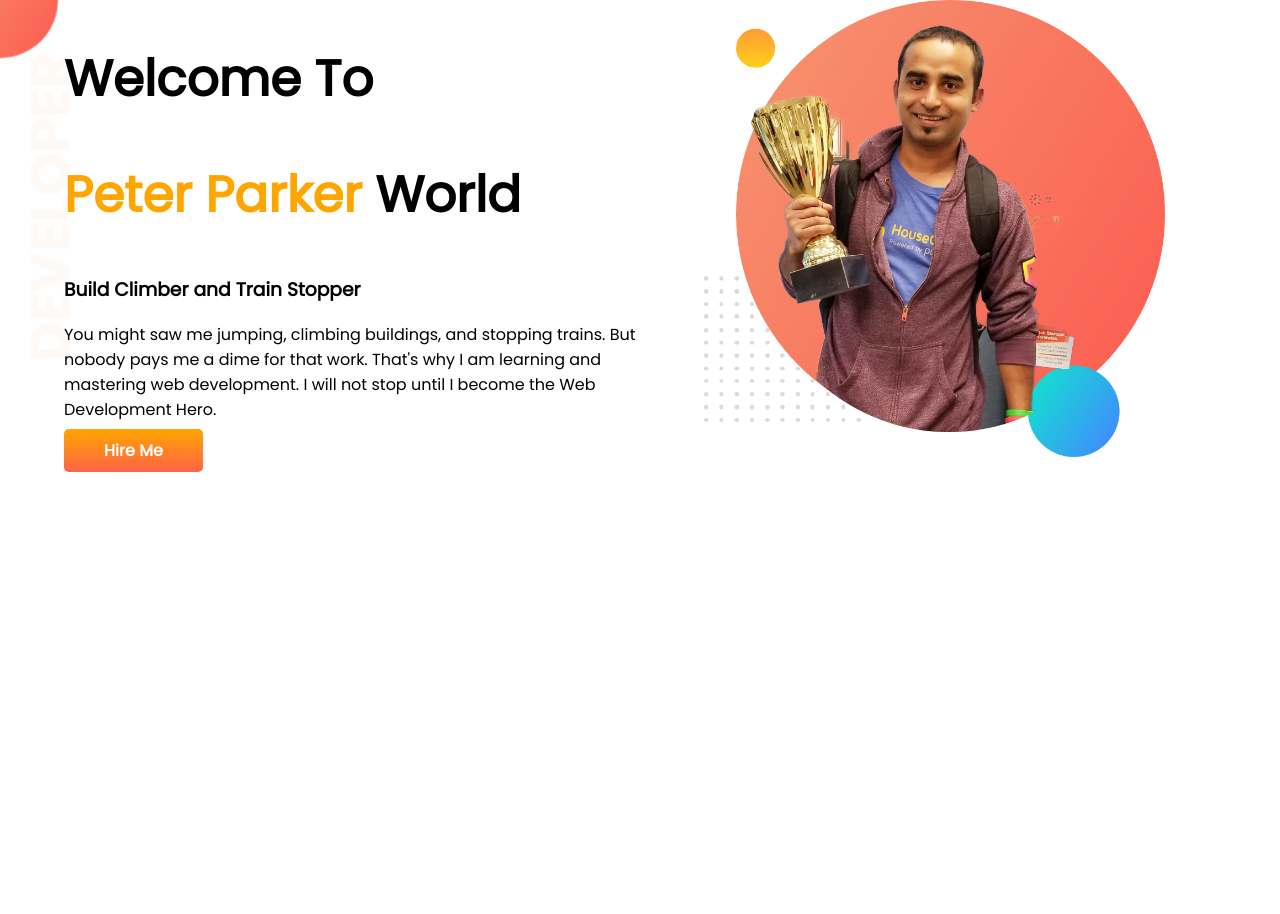
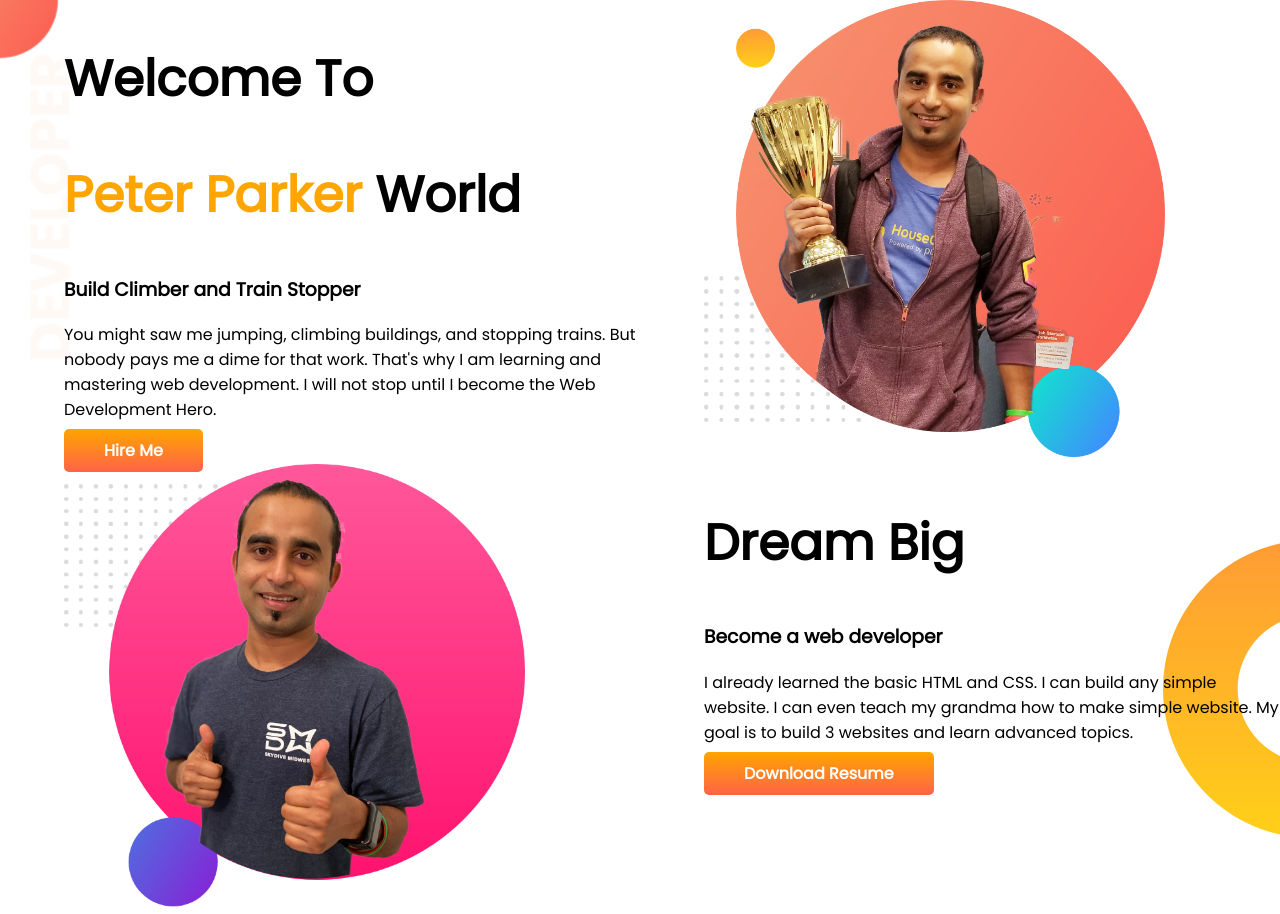
Before and after one commit to armanalam9/developer-portfolio, a plain HTML site: page index.html in a window 1280 px wide. Before the commit the page ends 800 px from the top, so only its background shows below. Drawn offline with Linux system fonts and the light colour scheme.

Commit message:
big-dream

```diff
--- a/index.html
+++ b/index.html
@@ -28,6 +28,21 @@
         <div class="half-width">
             <img src="images\jhankar.png" alt="">
         </div>
+    </section>
+    <section class="dream-big">
+        <div class="half-width">
+            <img src="images\jhankar2.png" alt="">
+        </div>
+        <div class="half-width">
+            <h1>Dream Big</h1>
+            <h3>Become a web developer</h3>
+            <p>I already learned the basic HTML and CSS. I can build any simple website. I can even teach my grandma how
+                to make simple website. My goal is to build 3 websites and learn advanced topics.</p>
+            <a class="link-button" target="_blank" href="https://github.com/armanalam9/developer-portfolio">Download
+                Resume</a>
+
+        </div>
+    </section>
 </body>
 
 </html>
--- a/style.css
+++ b/style.css
@@ -37,3 +37,9 @@ section {
     background-image: url(images/top-banner.png);
     background-repeat: no-repeat;
 }
+
+.dream-big {
+    background-image: url(images/dream-bg.png);
+    background-repeat: no-repeat;
+    background-position: right;
+}
```
